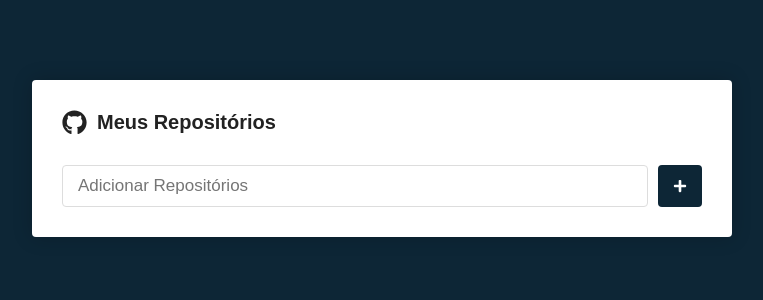
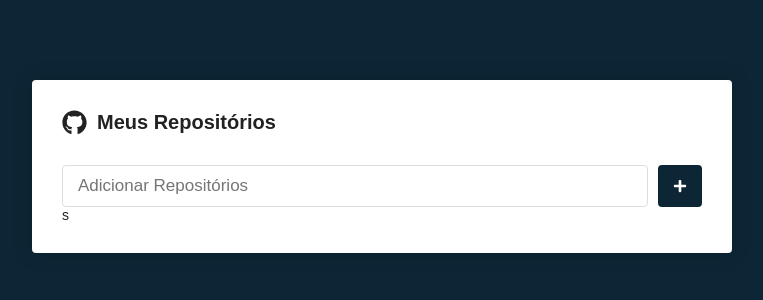
Before and after one commit to vitormarinheiro1/meus-repos, a React (Create React App) app: page / in a window 1280 px wide. Shown: the top 300 px of the page, without its empty margins (258-1021 px from the left). Built offline with nearby package versions, Linux system fonts and the light colour scheme.

Commit message:
first commit

```diff
--- a/src/pages/Main/index.js
+++ b/src/pages/Main/index.js
@@ -17,6 +17,7 @@ export default function Main() {
                     <FaPlus size={14} color='#FFF' />
                 </SubmitButton>
             </Form>
+            s
 
         </Container>
 
```
